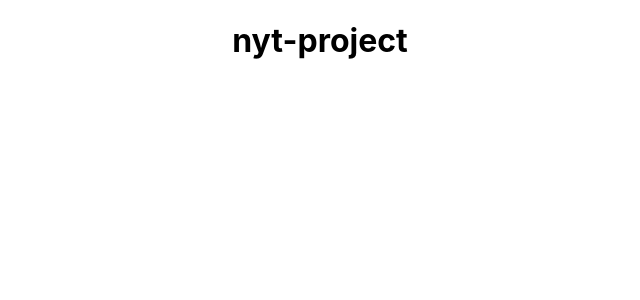
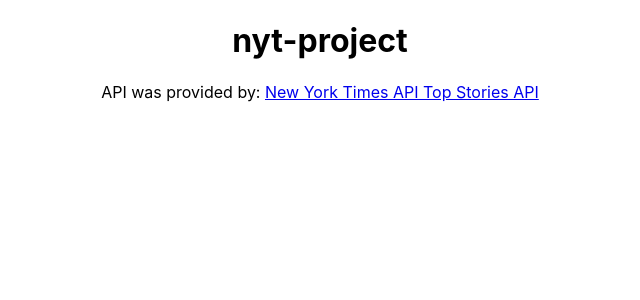
Before and after one commit to userigorgithub/nyt-project, a React (Create React App) app: page / in a window 1280 px wide. Shown: the top 300 px of the page, without its empty margins (320-960 px from the left). Built offline with nearby package versions, Linux system fonts and the light colour scheme.

Commit message:
Implement Footer with credit to nyt on the main page

```diff
--- a/src/components/App/App.js
+++ b/src/components/App/App.js
@@ -1,7 +1,7 @@
 import './App.css';
 import React, { useState } from "react";
 import Header from '../Header/Header';
-
+import Footer from '../Footer/Footer';
 
 
 const App = () => {
@@ -12,6 +12,7 @@
   return (
     <div className="App">
       <Header/>
+      <Footer/>
     </div>
   )
 }
--- a/src/components/Footer/Footer.js
+++ b/src/components/Footer/Footer.js
@@ -0,0 +1,13 @@
+import './Footer.css';
+import React from 'react';
+
+const Footer = () => {
+
+  return (
+    <div className='Footer'>
+      <p className='nyt'>API was provided by: <a href="https://developer.nytimes.com/docs/top-stories-product/1/overview" target='_blank'>New York Times API Top Stories API</a></p>
+    </div>
+  )
+}
+
+export default Footer;
```
